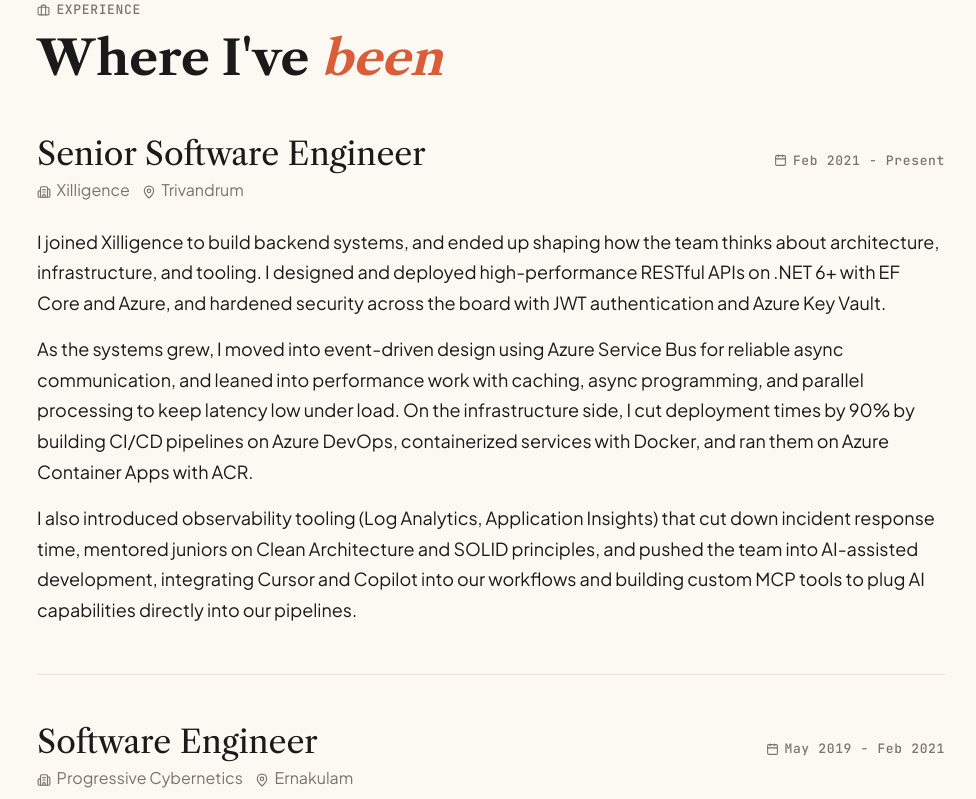
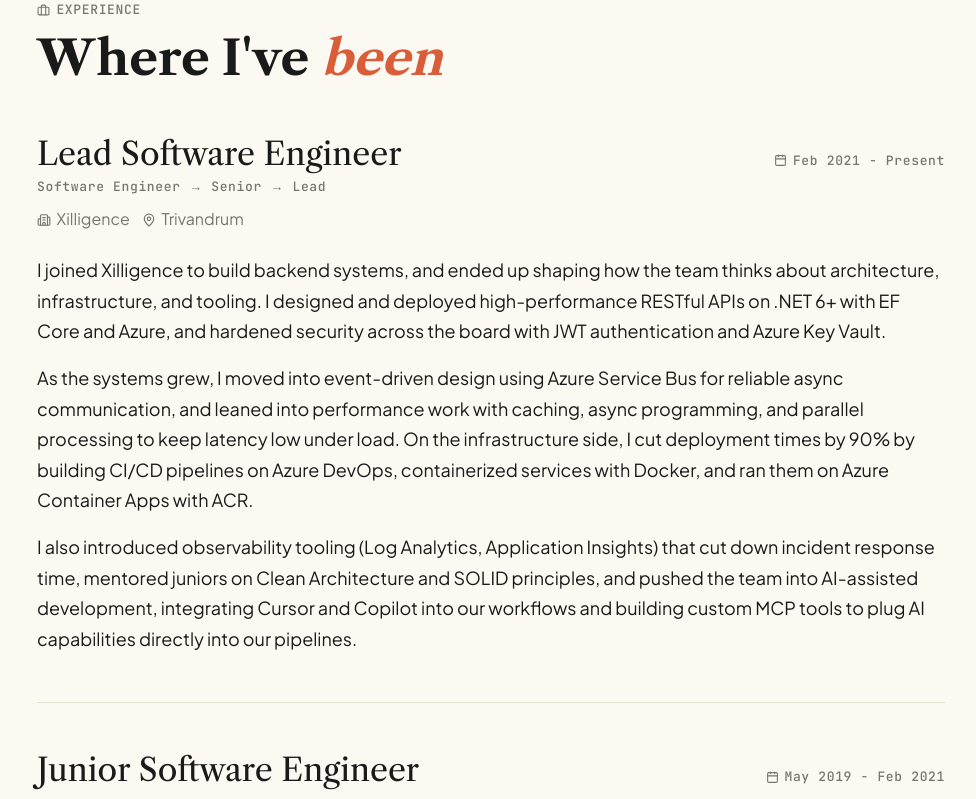
Before and after one commit to DotNetTitan/portfolio, a Next.js app: page / in a window 1280 px wide. Shown: the part 860-1659 px from the top of the page, without its empty margins (149-1125 px from the left). Built offline with nearby package versions, Linux system fonts and the light colour scheme; no server answers.

Commit message:
fix: Update job roles and add career progression in experience section for clarity

```diff
--- a/src/components/Experience.tsx
+++ b/src/components/Experience.tsx
@@ -26,6 +26,11 @@ export default function Experience() {
               <h3>{job.role}</h3>
               <span className="mono-label"><Calendar size={13} style={{ verticalAlign: "middle", marginRight: "0.35rem" }} />{job.period}</span>
             </div>
+            {"climb" in job && (
+              <span className="mono-label" style={{ display: "block", marginBottom: "0.5rem" }}>
+                {job.climb}
+              </span>
+            )}
             <span style={{
               fontFamily: "var(--font-sans)",
               fontSize: "1rem",
--- a/src/data/index.ts
+++ b/src/data/index.ts
@@ -11,7 +11,8 @@ export const personalInfo = {
 export const experience = [
   {
     company: "Xilligence",
-    role: "Senior Software Engineer",
+    role: "Lead Software Engineer",
+    climb: "Software Engineer → Senior → Lead",
     period: "Feb 2021 - Present",
     location: "Trivandrum",
     highlights: [
@@ -22,7 +23,7 @@ export const experience = [
   },
   {
     company: "Progressive Cybernetics",
-    role: "Software Engineer",
+    role: "Junior Software Engineer",
     period: "May 2019 - Feb 2021",
     location: "Ernakulam",
     highlights: [
```
